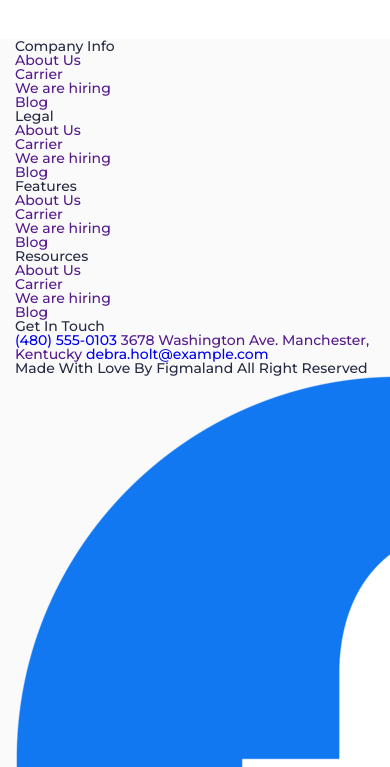
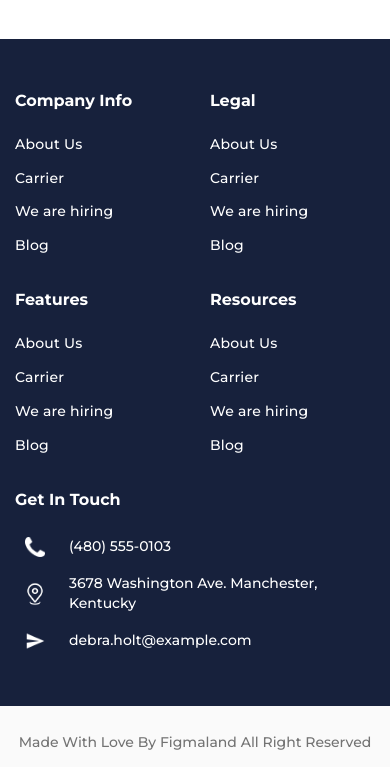
Before and after one commit to ksalpern/Relvise, a plain HTML site: page index.html in a window 390 px wide. Shown: the part 6899-7666 px from the top of the page. Drawn offline with Linux system fonts and the light colour scheme; a web font is replaced by a local one.

Commit message:
add responsive footer

```diff
--- a/index.html
+++ b/index.html
@@ -479,6 +479,7 @@
       <footer class="footer">
         <div class="footer__top">
           <div class="footer__main _container">
+            <div class="footer__row">
               <div class="footer__column">
                 <div class="footer__label">Company Info</div>
                 <nav class="footer__menu menu-footer">
@@ -561,18 +562,31 @@
                   <a
                     href="tel:48099374859"
                     class="contacts-footer__item contacts-footer__item_phone"
-                  >(480) 555-0103</a
+                    ><img
+                      src="./assets/call-white.png"
+                      class="social-img white-img"
+                      alt=""
+                    />(480) 555-0103</a
                   >
                   <a
                     href=""
                     class="contacts-footer__item contacts-footer__item_map"
-                  >3678 Washington Ave. Manchester, Kentucky</a
+                    ><img
+                      src="./assets/location.png"
+                      class="social-img white-img"
+                      alt=""
+                    />3678 Washington Ave. Manchester, Kentucky</a
                   >
                   <a
                     href="mailto:debra.holt@example.com"
                     class="contacts-footer__item contacts-footer__item_email"
-                  >debra.holt@example.com</a
+                    ><img
+                      src="./assets/send-white.png"
+                      class="social-img white-img"
+                      alt=""
+                    />debra.holt@example.com</a
                   >
+                </div>
               </div>
             </div>
           </div>
@@ -585,8 +599,14 @@
             <div class="footer__social social">
               <a href="" class="social__item">
                 <img src="./assets/face.png" class="social-img" alt="" />
+              </a>
+              <a href="" class="social__item">
                 <img src="./assets/insta.png" class="social-img" alt="" />
+              </a>
+              <a href="" class="social__item">
                 <img src="./assets/tweet.png" class="social-img" alt="" />
+              </a>
+              <a href="" class="social__item">
                 <img src="./assets/youtube.webp" class="social-img" alt="" />
               </a>
             </div>
--- a/style/styles.css
+++ b/style/styles.css
@@ -8,7 +8,7 @@
     box-sizing: border-box;
 }
 
-a {
+a, a:visited {
     text-decoration: none;
 }
 
@@ -147,6 +147,10 @@ body {
     line-height: calc(24 / 14 * 100%);
 }
 
+.menu__link:hover{
+    text-decoration: underline;
+}
+
 @media(max-width:479px) {
     .menu__link {
         font-size: 18px;
@@ -159,9 +163,6 @@ body {
 }
 
 .page__main-block {}
-
-/*----------footer----------------------*/
-.footer {}
 
 /*-----------main-block---------------------*/
 
@@ -215,7 +216,6 @@ body {
 }
 
 .main-block__button {
-
     border-radius: 37px;
     display: flex;
     min-height: 48px;
@@ -227,6 +227,11 @@ body {
     text-align: center;
     padding: 5px 36px;
     margin: 10px 0px;
+    transition: all 0.3s ease 0s;
+    -webkit-transition: all 0.3s ease 0s;
+    -moz-transition: all 0.3s ease 0s;
+    -ms-transition: all 0.3s ease 0s;
+    -o-transition: all 0.3s ease 0s;
 }
 
 @media(max-width:479px) {
@@ -250,9 +255,19 @@ body {
     color: #fff;
 }
 
+.main-block__button:hover{
+background-color: #fff;
+color: #ff7b47;
+}
+
 .main-block__button_border {
     color: #0d5c63;
     border: 1px solid #0d5c63;
+}
+
+.main-block__button_border:hover{
+    color: #fff;
+    background-color: #0d5c63;
 }
 
 .main-block__img {
@@ -852,6 +867,11 @@ body {
     padding: 0px 22px;
 }
 
+.subscribe__button:hover{
+    background-color: #c7572b;
+    cursor: pointer;
+}
+
 /* -------get in touch section------------- */
 .getintouch {
     padding: 80px 0px 136px 0px;
@@ -980,9 +1000,7 @@ body {
 
 .contact__container {}
 
-.contact__body {
-
-}
+.contact__body {}
 
 
 .contact__content {
@@ -1008,7 +1026,7 @@ body {
     line-height: 133%;
 }
 
-.contact__title:not(:last-child){
+.contact__title:not(:last-child) {
     margin: 0px 0px 10px 0px;
 }
 
@@ -1037,6 +1055,150 @@ body {
     -o-transition: background-color 0.3s ease 0s;
 }
 
-.contact__button:hover{
+.contact__button:hover {
     background-color: #ca5426;
 }
+
+/*----------footer----------------------*/
+.footer {}
+
+.footer__top {
+    padding: 35px 0px;
+    background-color: #17213c;
+}
+
+.footer__main {
+
+}
+
+._container {}
+
+.footer__row{
+    display: flex;
+    flex-wrap: wrap;
+    margin: 0px -15px;
+}
+
+.footer__column {
+    padding: 15px 15px;
+    flex: 0 1 16.6667%;
+}
+
+.footer__column:last-child{
+    flex: 0 1 33.334%;
+}
+
+@media (max-width: 992px) {
+    .footer__column{
+        flex: 0 1 25%;
+    }
+
+    .footer__column:last-child{
+        flex: 1 1 100%;
+    }
+}
+
+@media (max-width: 700px) {
+    .footer__column{
+        flex: 0 1 50%;
+    }
+}
+
+.footer__label {
+    color: #fff;
+    font-weight: 700;
+    font-size: 16px;
+    line-height: 150%;
+    margin: 0px 0px 20px 0px;
+}
+
+.footer__menu {}
+
+.menu-footer {}
+
+.menu-footer__list {}
+
+.menu-footer__item:not(:last-child) {
+    margin: 0px 0px 10px 0px;
+}
+
+.menu-footer__link {
+    color: #fff;
+    letter-spacing: 0.2px;
+    line-height: 171%;
+    display: inline-block;
+}
+
+.menu-footer__link:hover {
+    text-decoration: underline;
+}
+
+.footer__contacts {}
+
+.contacts-footer {
+    display: flex;
+    flex-direction: column;
+}
+
+.contacts-footer__item{
+    padding: 0px 0px 0px 10px;
+    display: flex;
+    align-items: center;
+    min-height: 30px;
+    line-height: 142%;
+    width: 100%;
+    color: #fff;
+}
+
+.contacts-footer__item:hover{
+    text-decoration: underline;
+}
+
+.contacts-footer__item:not(:last-child) {
+    margin: 0px 0px 12px 0px;
+}
+
+.white-img{
+    margin-right: 24px;
+}
+
+.footer__bottom {
+    padding: 25px 0px;
+}
+
+.footer__container {
+    display: flex;
+    justify-content: space-between;
+    align-items: center;
+}
+
+@media (max-width: 767px) {
+    .footer__container {
+        flex-direction: column;
+    }
+
+    .footer__copy {
+margin: 0px 0px 15px 0px;
+text-align: center;
+    }
+}
+
+.footer__copy {
+    color: #737373;
+    line-height: 171%;
+}
+
+.footer__social {}
+
+.social {
+    display: flex;
+    align-items: center;
+}
+
+.social__item:not(:last-child) {
+    margin: 0px 20px 0px 0px;
+}
+
+.social-img {
+    max-width: 20px;
+}
```
Lines whose indentation alone changed are shown as unchanged.
